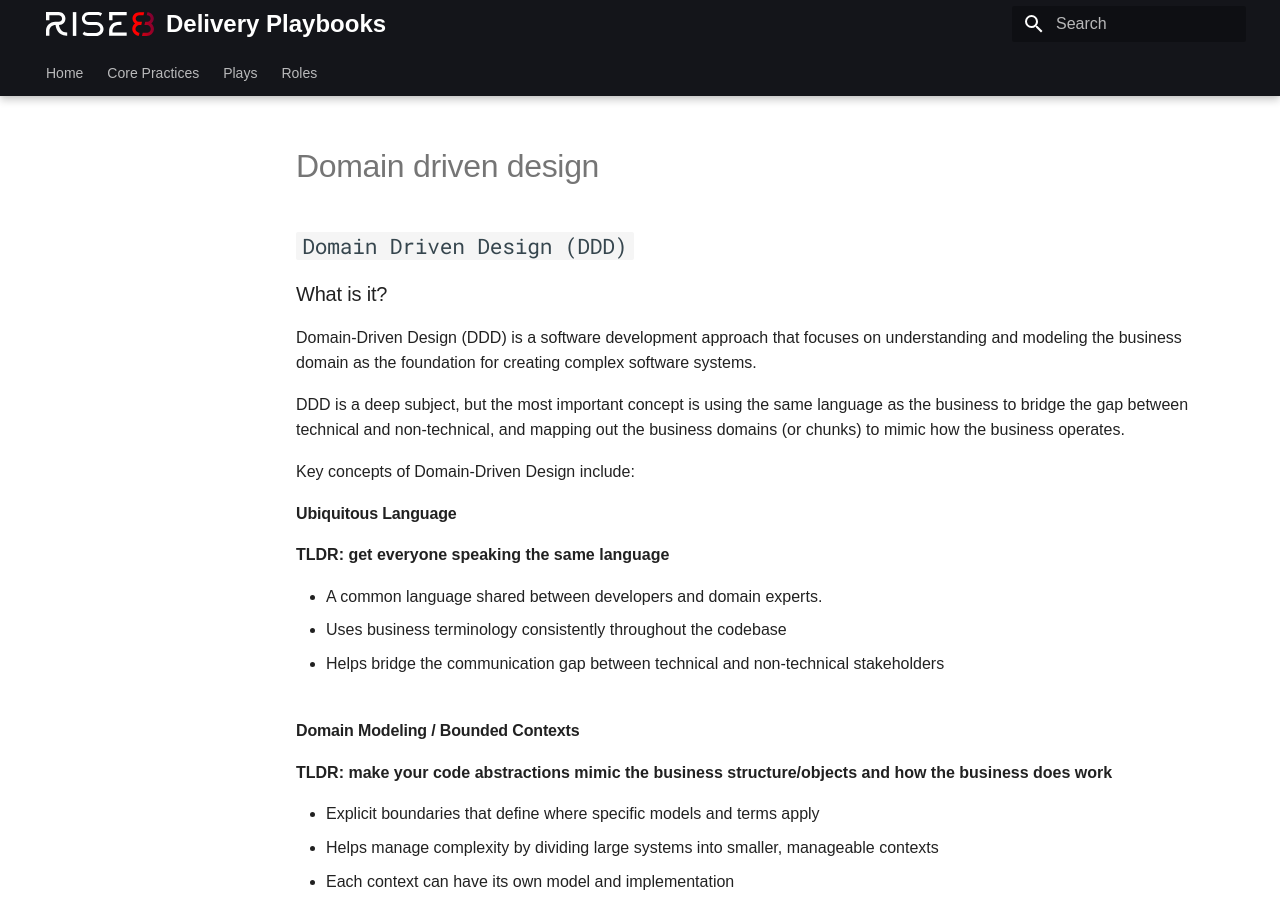
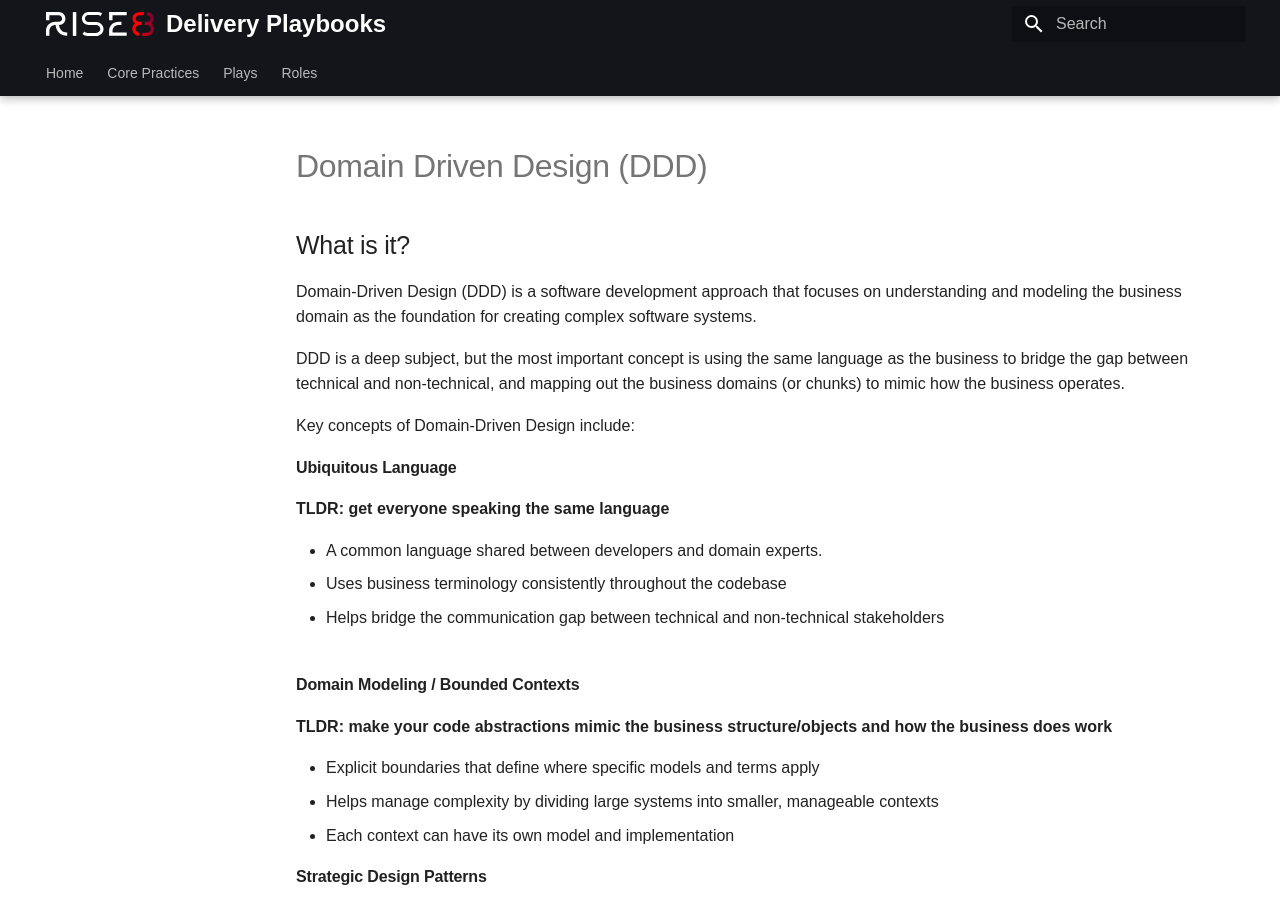
Before and after one commit to rise8-us/delivery-playbooks, an MkDocs documentation site: the page built from docs/content/practices/domain-driven-design.md, in a window 1280 px wide and 900 px high. Built offline with MkDocs 1.6.1 and Material for MkDocs 9.7.7, drawn with Linux system fonts in a browser that asks for light colours.

Commit message:
Update domain-driven-design.md
styling

```diff
--- a/docs/content/practices/domain-driven-design.md
+++ b/docs/content/practices/domain-driven-design.md
@@ -1,6 +1,6 @@
-## `Domain Driven Design (DDD)`
+# Domain Driven Design (DDD)
 
-### What is it?
+## What is it?
 
 Domain-Driven Design (DDD) is a software development approach that focuses on understanding and modeling the business domain as the foundation for creating complex software systems.
 
@@ -42,7 +42,7 @@
 * Domain Events: Capture significant changes in the domain
 <br/>
 
-### Why do it?
+## Why do it?
 
 Rise8 includes DDD practices for various reasons, DDD is a better way of expressing the business domain in software.  DDD gives the framework and tools to better understand, and design software for our clients.
 
```
